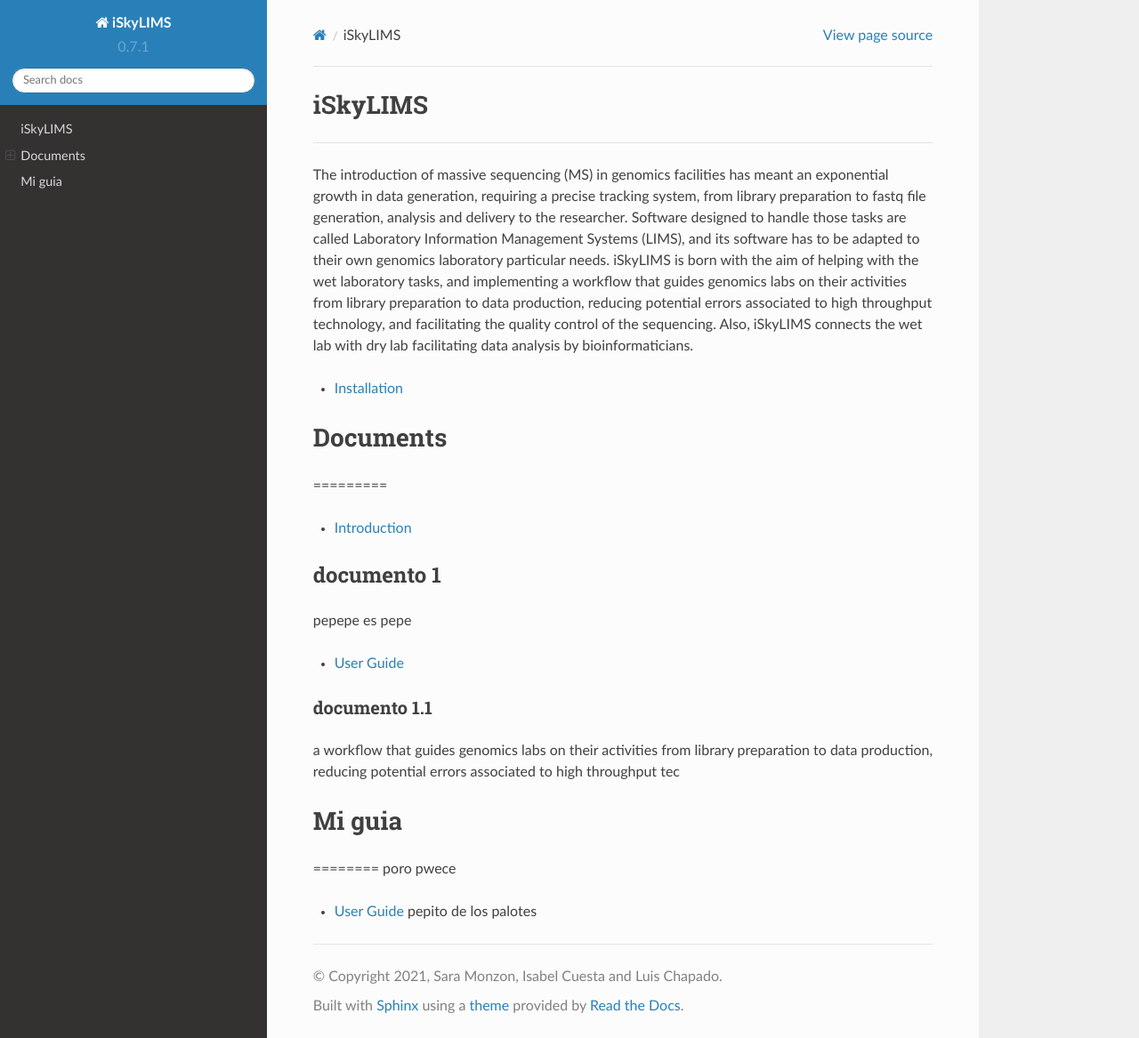
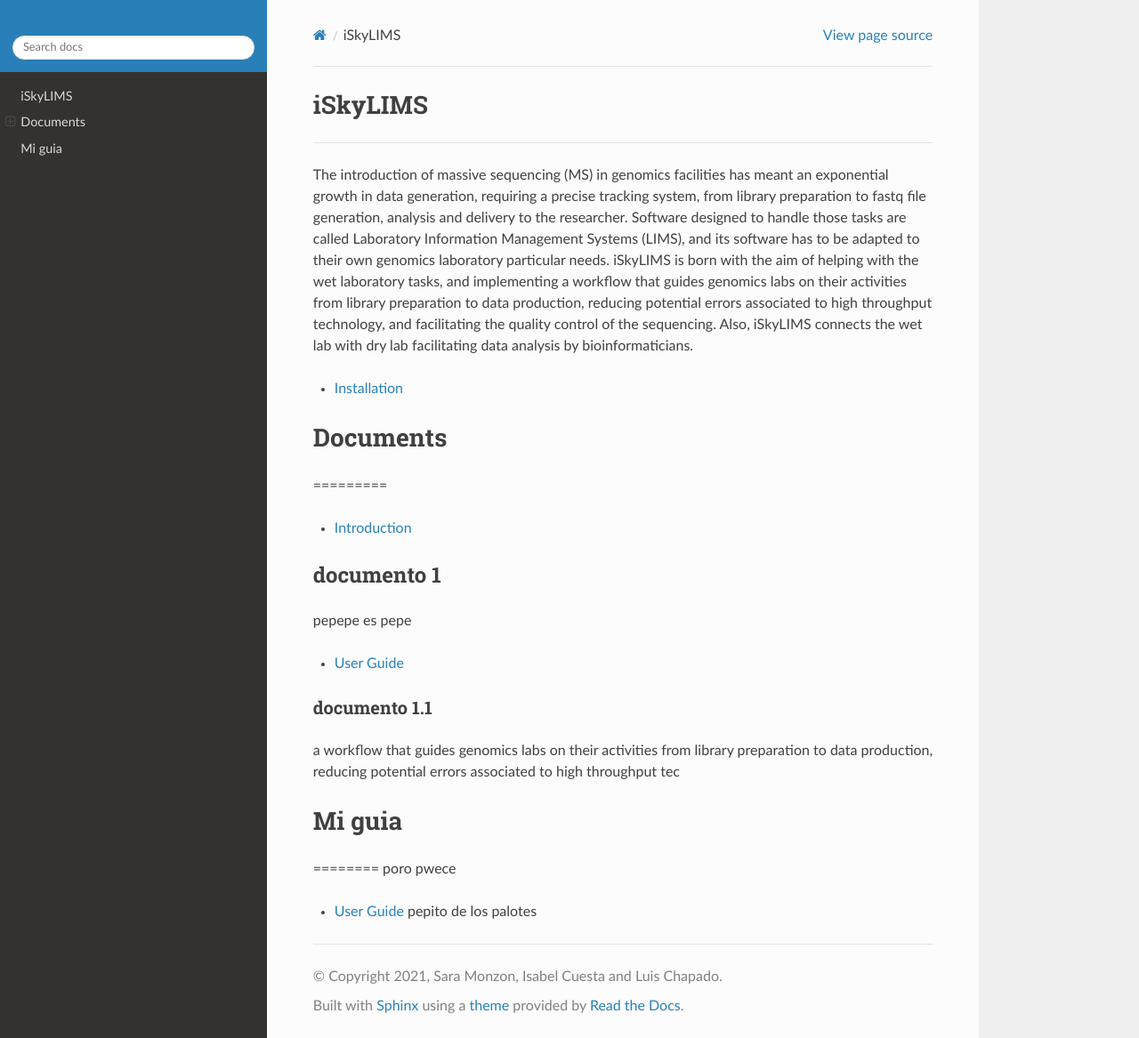
Before and after one commit to luissian/iSkyLIMS_documentation, a Sphinx documentation site: the page built from docs/index.md, in a window 1280 px wide and 1167 px high. Shown: the whole window at 89% size. Built offline with Sphinx 7.4.7 and the Read the Docs theme 2.0.0, drawn with Linux system fonts in a browser that asks for light colours.

Commit message:
Update conf.py

```diff
--- a/docs/conf.py
+++ b/docs/conf.py
@@ -164,7 +164,11 @@
 
 # Additional templates that should be rendered to pages, maps page names to
 # template names.
-#html_additional_pages = {}
+html_theme_options = {
+    'logo_only': True,
+    'display_version': False,
+}
+
 
 # If false, no module index is generated.
 #html_domain_indices = True
```
